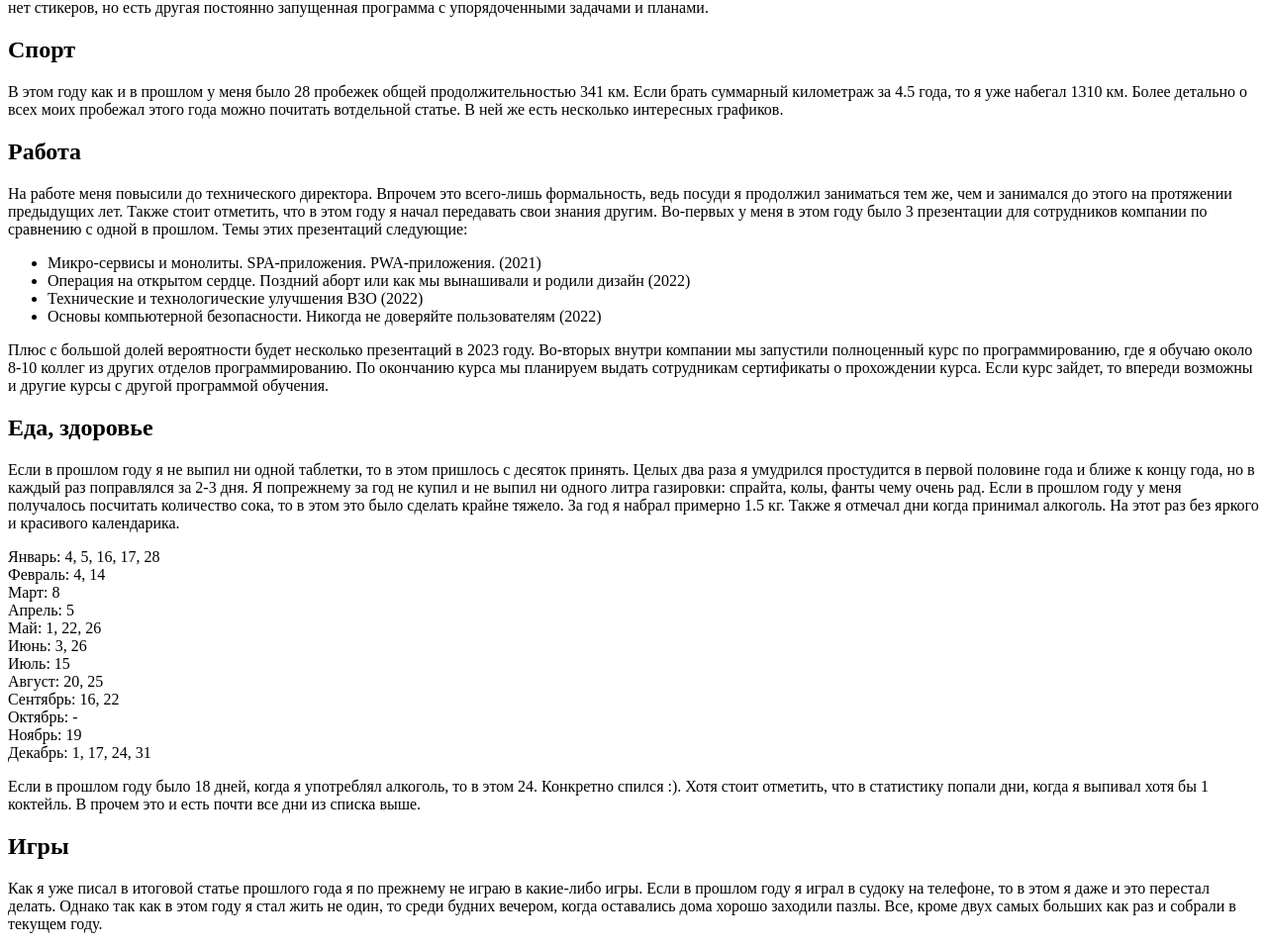
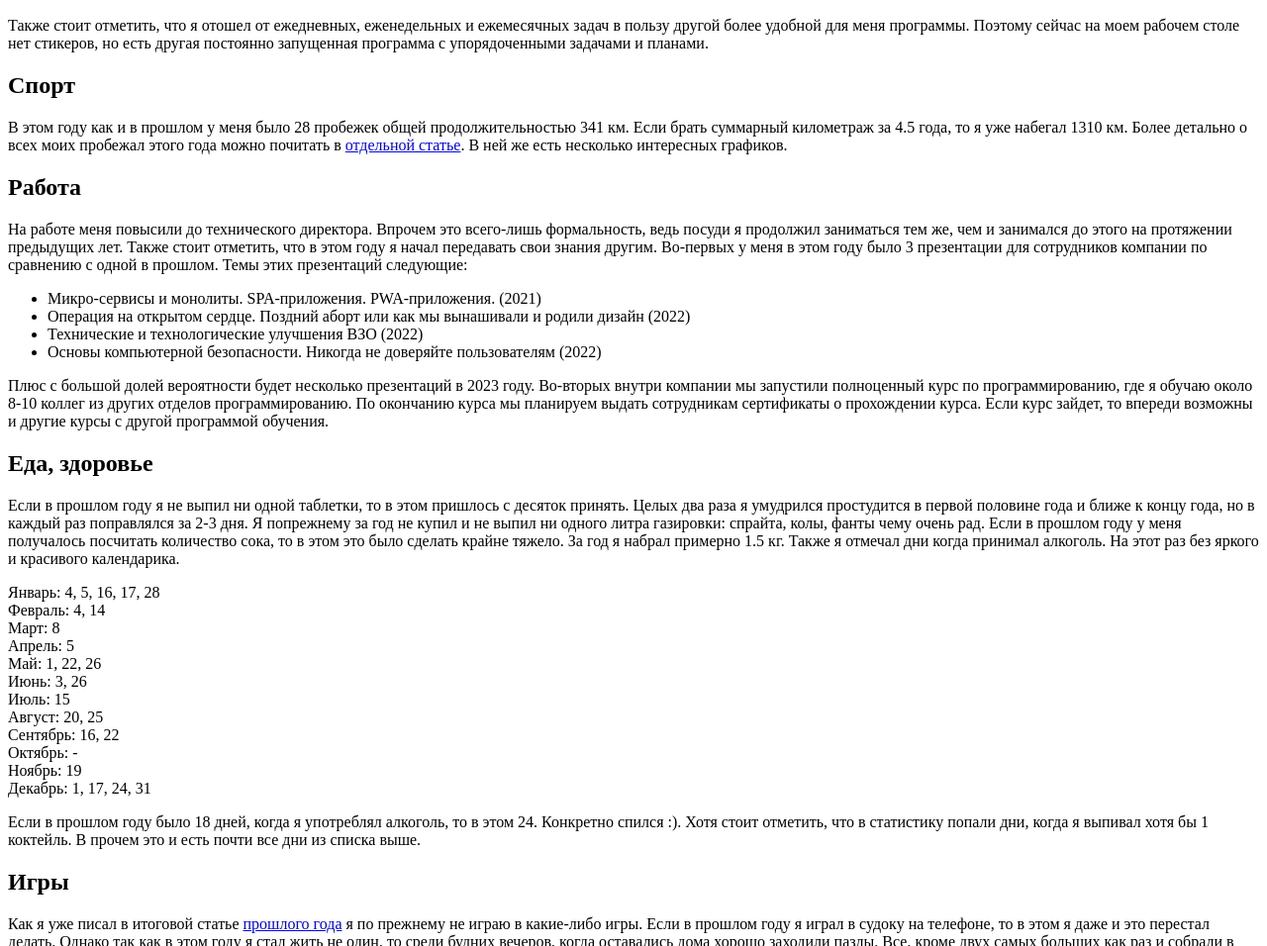
Before and after one commit to alexandr017/shitik.by, a PHP site: template pages/blog/2022/total-2022.php in a window 1280 px wide. Shown: the part 1473-2429 px from the top of the page at 99% size. Run offline with PHP 8.4, Linux system fonts and the light colour scheme; the template is opened without the code that fills it, so the values that code supplies are empty; some libraries are stand-ins or nearby versions.

Commit message:
post total-2022 fixed

```diff
--- a/pages/blog/2022/total-2022.php
+++ b/pages/blog/2022/total-2022.php
@@ -60,12 +60,12 @@ include DOCUMENT_ROOT . '/view/v3/head.php';
             2021 Год покупки первой квартиры<br>
             2022 Год покупки машины из салона</p>
 
-        <div><img src="/images/blog/total-2022/auto.jpeg" alt="Новое авто"></div>
+        <div><img src="/images/blog/total-2022/auto.jpeg" alt="Новое авто"><br>Обе мои :)<br><br></div>
 
         <p>Также стоит отметить, что я отошел от ежедневных, еженедельных и ежемесячных задач в пользу другой более удобной для меня программы. Поэтому сейчас на моем рабочем столе нет стикеров, но есть другая постоянно запущенная программа с упорядоченными задачами и планами.</p>
 
         <h2 id="a-2">Спорт</h2>
-        <p>В этом году как и в прошлом у меня было 28 пробежек общей продолжительностью 341 км. Если брать суммарный километраж за 4.5 года, то я уже набегал 1310 км. Более детально о всех моих пробежал этого года можно почитать вотдельной статье. В ней же есть несколько интересных графиков.</p>
+        <p>В этом году как и в прошлом у меня было 28 пробежек общей продолжительностью 341 км. Если брать суммарный километраж за 4.5 года, то я уже набегал 1310 км. Более детально о всех моих пробежал этого года можно почитать в <a href="/blog/run-2022" target="_blank">отдельной статье</a>. В ней же есть несколько интересных графиков.</p>
 
         <h2 id="a-3">Работа</h2>
         <p>На работе меня повысили до технического директора. Впрочем это всего-лишь формальность, ведь посуди я продолжил заниматься тем же, чем и занимался до этого на протяжении предыдущих лет. Также стоит отметить, что в этом году я начал передавать свои знания другим. Во-первых у меня в этом году было 3 презентации для сотрудников компании по сравнению с одной в прошлом. Темы этих презентаций следующие:</p>
@@ -97,8 +97,8 @@ include DOCUMENT_ROOT . '/view/v3/head.php';
         <p>Если в прошлом году было 18 дней, когда я употреблял алкоголь, то в этом 24. Конкретно спился :). Хотя стоит отметить, что в статистику попали дни, когда я выпивал хотя бы 1 коктейль. В прочем это и есть почти все дни из списка выше.</p>
 
         <h2 id="a-5">Игры</h2>
-        <p>Как я уже писал в итоговой статье прошлого года я по прежнему не играю в какие-либо игры. Если в прошлом году я играл в судоку на телефоне, то в этом я даже и это перестал делать. Однако так как в этом году я стал жить не один, то среди будних вечером, когда оставались дома хорошо заходили пазлы. Все, кроме двух самых больших как раз и собрали в текущем году.</p>
-        <div><img src="/images/blog/total-2022/puzzles.jpg" alt="Пазлы 2022"></div>
+        <p>Как я уже писал в итоговой статье <a href="/blog/total-2021">прошлого года</a> я по прежнему не играю в какие-либо игры. Если в прошлом году я играл в судоку на телефоне, то в этом я даже и это перестал делать. Однако так как в этом году я стал жить не один, то среди будних вечеров, когда оставались дома хорошо заходили пазлы. Все, кроме двух самых больших как раз и собрали в текущем году.</p>
+        <div><img src="/images/blog/total-2022/puzzles.jpg" alt="Пазлы 2022" style="max-height: 800px; margin: auto; display: block;"></div>
 
         <h2 id="a-6">Образование</h2>
         <p>С образованием в 2022 все было также стабильно. Подкасты, статьи, книги. По книгам чуть ранее вышла отдельная более <a href="/blog/books-2022" target="_blank">подробная статья</a>.</p>
```
